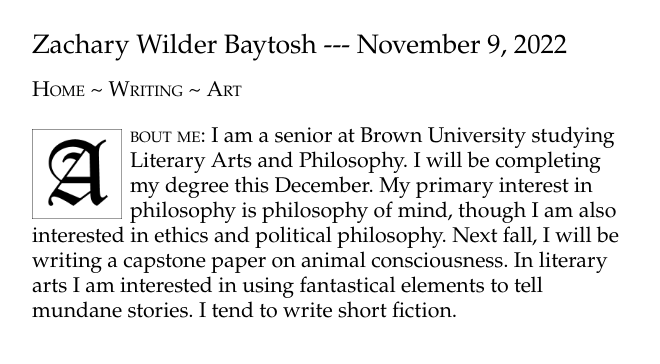
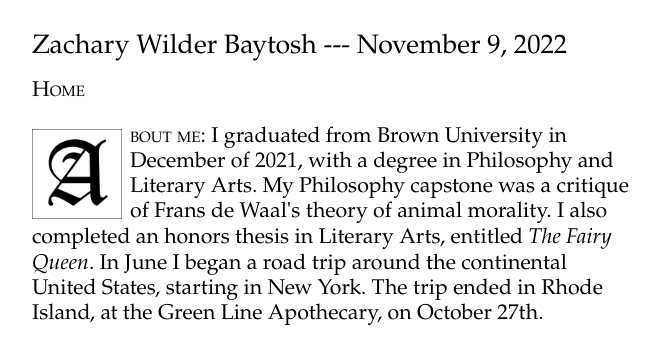
Before and after one commit to zbaytosh/web, a plain HTML site: page index.html in a window 1280 px wide. Shown: the whole page, without its empty margins (308-968 px from the left). Drawn offline with Linux system fonts and the light colour scheme.

Commit message:
Update index.html
update biography, remove blank pages from navigation

```diff
--- a/index.html
+++ b/index.html
@@ -23,10 +23,7 @@
             </h1>
             <nav>
                 <ul>
-                    <li> <a href="index.html">Home</a> ~
-                    <li> <a href="writing.html">Writing</a> ~
-                    <li> <a href="art.html">Art</a>
-                    </li>
+                    <li> <a href="index.html">Home</a> </li>
                 </ul>
             </nav>
         </header>
@@ -35,7 +32,7 @@
                 <img class="dropcap" src="ilumA.png" alt="A"/>
                 <p>
                     <span class="leaderText">bout me:</span>
-                    I am a senior at Brown University studying Literary Arts and Philosophy. I will be completing my degree this December. My primary interest in philosophy is philosophy of mind, though I am also interested in ethics and political philosophy. Next fall, I will be writing a capstone paper on animal consciousness. In literary arts I am interested in using fantastical elements to tell mundane stories. I tend to write short fiction.
+                    I graduated from Brown University in December of 2021, with a degree in Philosophy and Literary Arts. My Philosophy capstone was a critique of Frans de Waal's theory of animal morality. I also completed an honors thesis in Literary Arts, entitled <i>The Fairy Queen</i>. In June I began a road trip around the continental United States, starting in New York. The trip ended in Rhode Island, at the Green Line Apothecary, on October 27th.
                 </p>
             </div>
         </article>
```
